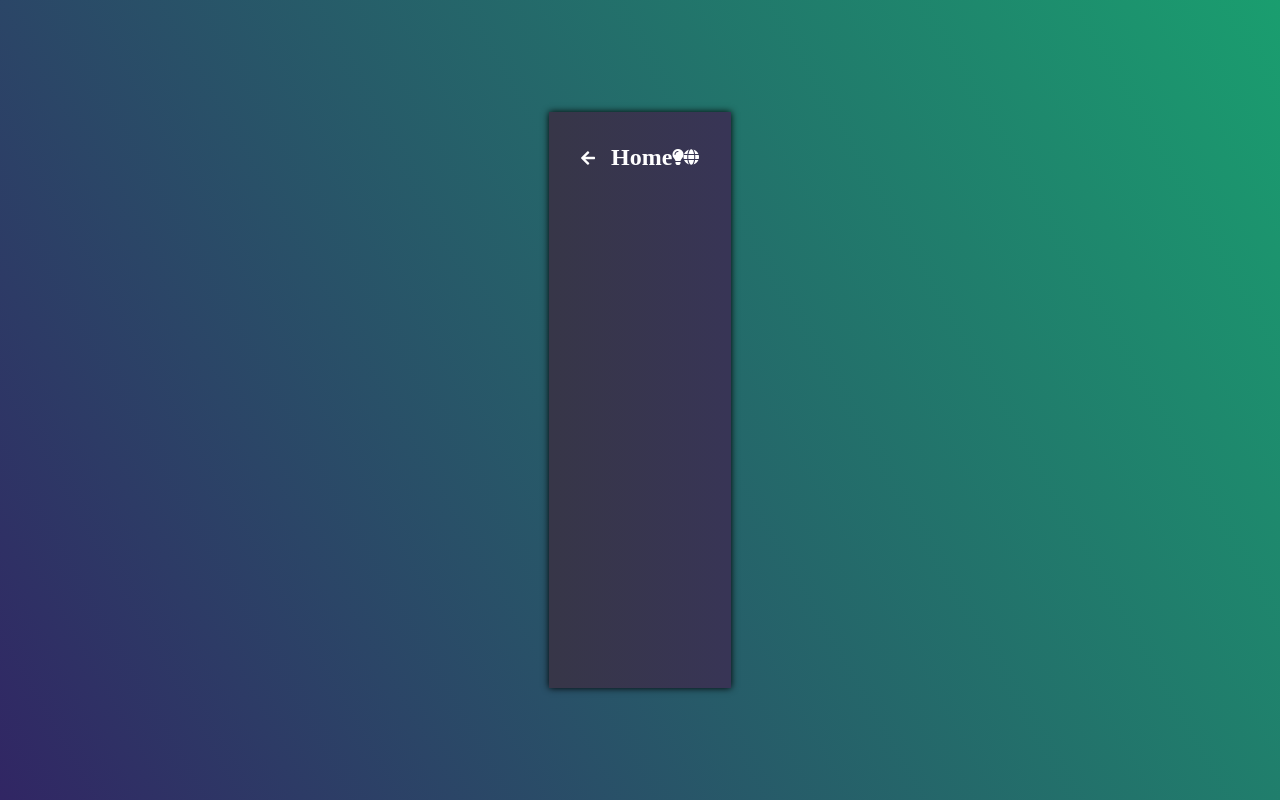
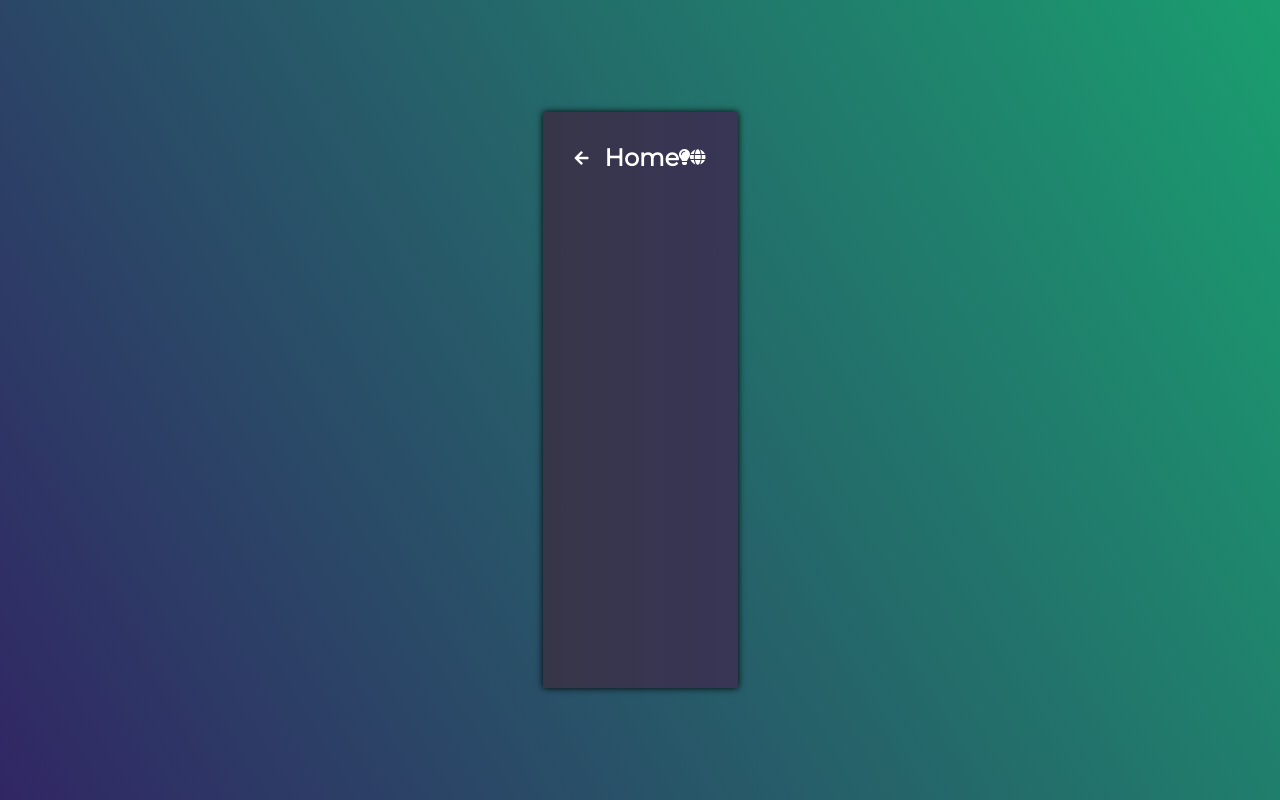
Before and after one commit to fav757/personal_website, a React (Create React App) app: page / in a window 1280 px wide. Built offline with nearby package versions, Linux system fonts and the light colour scheme.

Commit message:
add Montserrat font

```diff
--- a/public/index.html
+++ b/public/index.html
@@ -14,6 +14,10 @@
       rel="stylesheet"
       crossorigin="anonymous"
     />
+    <link
+      href="https://fonts.googleapis.com/css2?family=Montserrat&display=swap"
+      rel="stylesheet"
+    />
   </head>
   <body>
     <noscript>You need to enable JavaScript to run this app.</noscript>
--- a/src/index.css
+++ b/src/index.css
@@ -3,6 +3,7 @@
 }
 
 :root {
+  font-family: 'Montserrat', 'Roboto', sans-serif;
   font-size: 16px;
   color: white;
   height: 100%;
```
